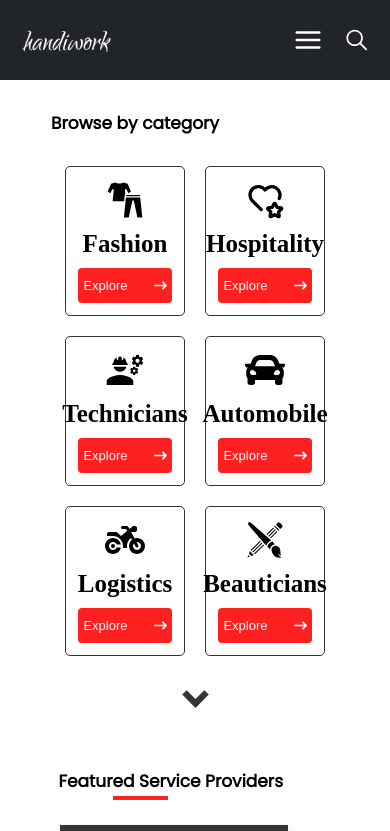
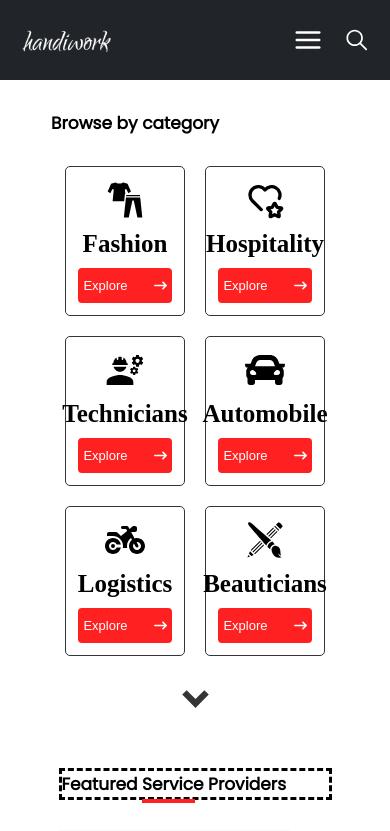
Before and after one commit to Cannyokpoto/page-handiwork, a React (Vite) app: page /market-place in a window 390 px wide. Shown: the top 831 px of the page. Built offline with nearby package versions, Linux system fonts and the light colour scheme; no server answers; a web font is replaced by a local one.

Commit message:
new commit

```diff
--- a/src/Components/FeaturedProviders/FeaturedProviders.css
+++ b/src/Components/FeaturedProviders/FeaturedProviders.css
@@ -80,6 +80,7 @@
         font-size: 17px;
         font-weight: 700;
         position: relative;
+        border: dashed;
     }
 
     .slider-container h4::after{
@@ -88,7 +89,7 @@
         width: 20%;
         height: 4px;
         background-color: var(--energyRed);
-        left: 20%;
+        left: 30%;
         bottom: -6px;
     }
 
```
